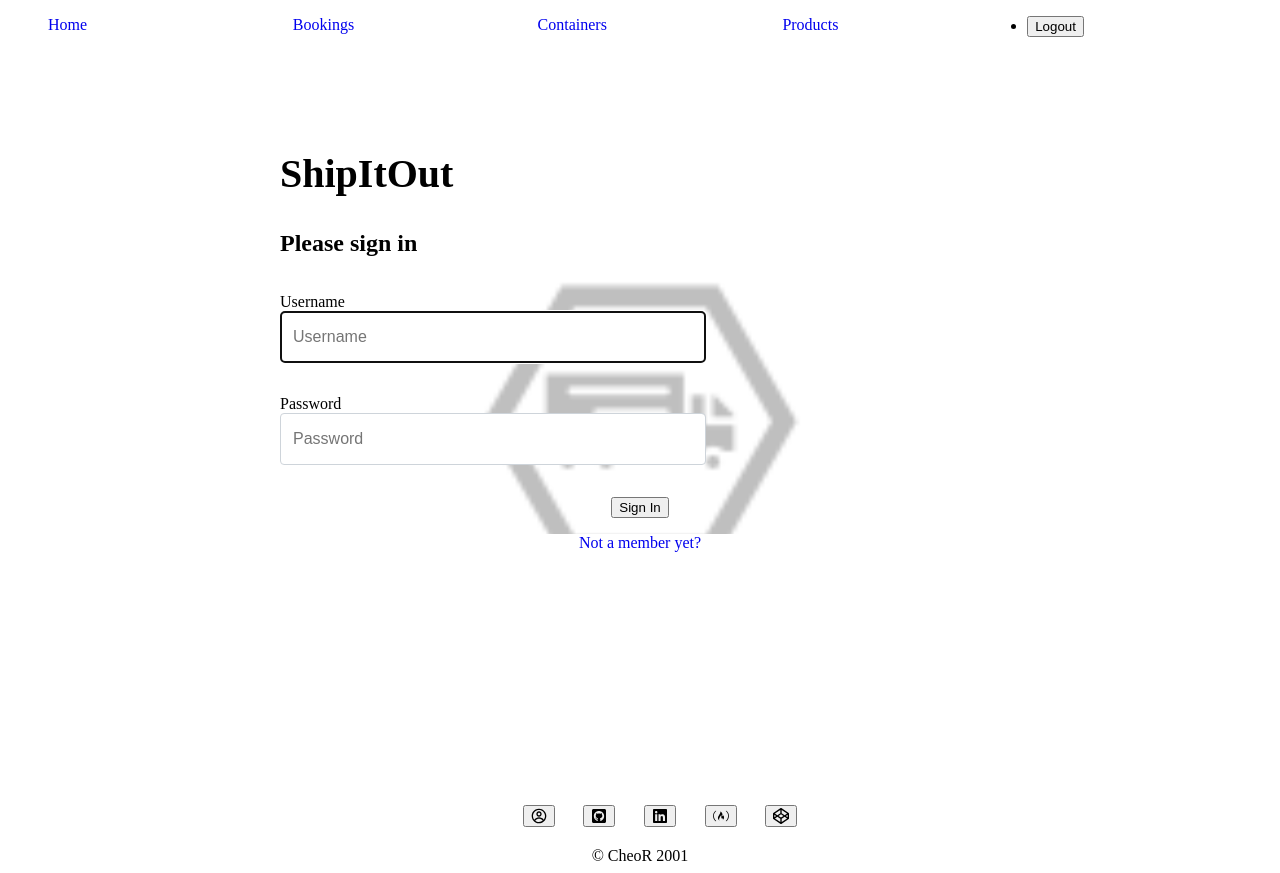
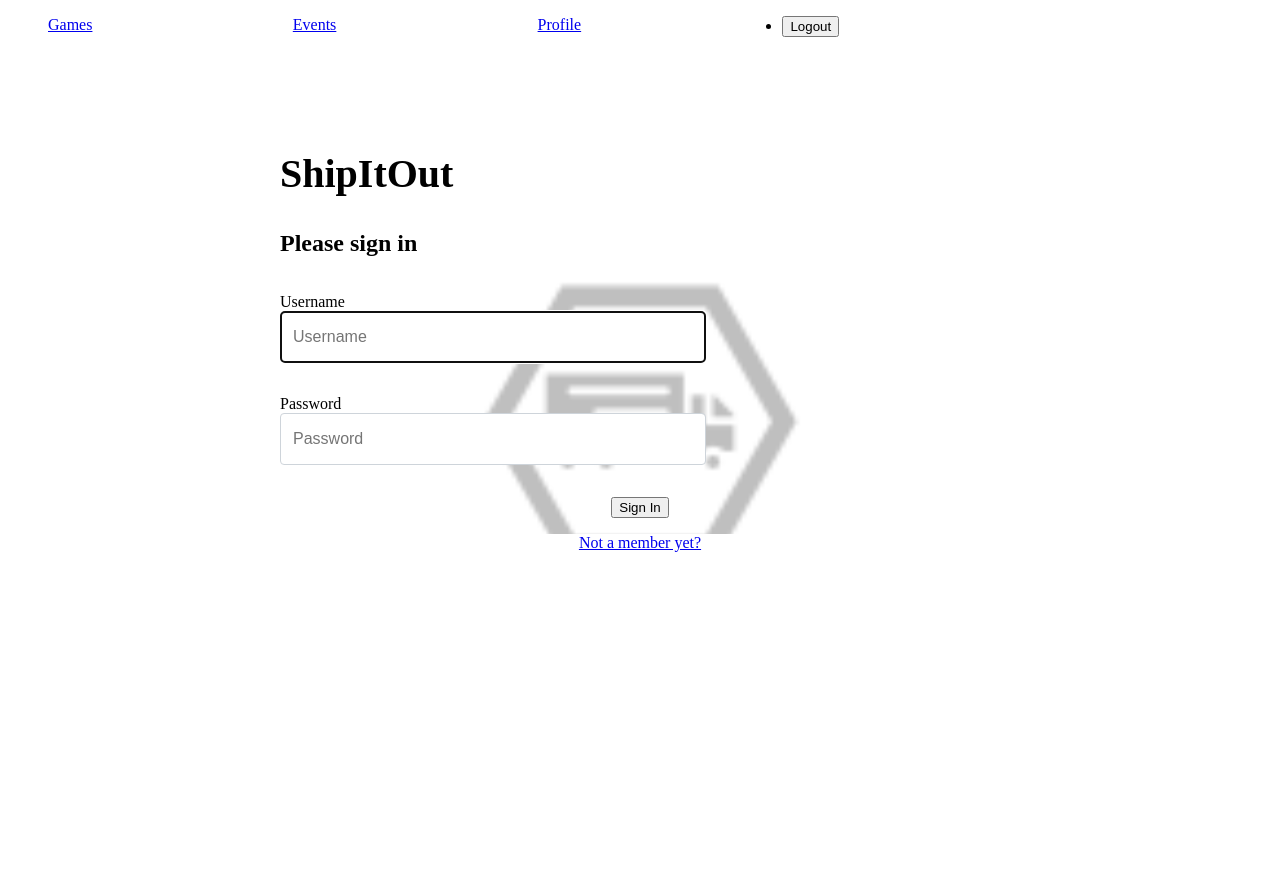
Before and after one commit to CheoR/shipItOut-client, a React (Create React App) app: page /login in a window 1280 px wide. After the commit the page ends 800 px from the top, so only its background shows below. Built offline with nearby package versions, Linux system fonts and the light colour scheme; sample sign-in values are in the browser's storage.

Commit message:
Revert "Cr routes hit various endpoints"

```diff
--- a/package.json
+++ b/package.json
@@ -8,7 +8,6 @@
     "@testing-library/user-event": "^12.1.10",
     "react": "^17.0.2",
     "react-dom": "^17.0.2",
-    "react-icons": "^4.2.0",
     "react-router-dom": "^5.2.0",
     "react-scripts": "4.0.3",
     "web-vitals": "^1.0.1"
--- a/src/components/ShipItOut.jsx
+++ b/src/components/ShipItOut.jsx
@@ -1,13 +1,10 @@
 import React from "react"
-import { Route } from "react-router-dom"
+import { Route, Redirect } from "react-router-dom"
 import { ApplicationViews } from "./ApplicationViews"
 
 import { NavBar } from "./nav/NavBar"
 import { Login } from "./auth/Login"
 import { Register } from "./auth/Register"
-
-import { Home } from "./home/Home"
-
 
 export const ShipItOut = () => (
     <>
@@ -17,17 +14,12 @@ export const ShipItOut = () => (
                 <Route render={NavBar} />
                 <Route render={props => <ApplicationViews {...props} />} />
             </>
+        } else {
+            return <Redirect to="/login" />
         }
-        // else {
-        //     return <>
-        //         {/* <Route render={NavBar} /> */}
-        //         {console.log(" i am home -")}
-        //         <Route render={Home} />
-        //     </>
-        // }
     }} />
-    <Route exact path="/" render={Home} />
-    <Route exact path="/login" render={Login} />
-    <Route exact path="/register" render={Register} />
+
+    <Route path="/login" render={Login} />
+    <Route path="/register" render={Register} />
     </>
 )
--- a/src/components/auth/Login.jsx
+++ b/src/components/auth/Login.jsx
@@ -1,8 +1,6 @@
 import React from "react"
 import { Link } from "react-router-dom"
 import "./Auth.css"
-
-import { Footer } from "../footer/Footer"
 
 export const Login = props => {
     const username = React.createRef()
@@ -27,7 +25,7 @@ export const Login = props => {
             .then(res => {
                 if ("valid" in res && res.valid && "token" in res) {
                     localStorage.setItem( "user_token", res.token )
-                    props.history.push("/bookings")
+                    props.history.push("/")
                 }
                 else {
                     invalidDialog.current.showModal()
@@ -63,7 +61,6 @@ export const Login = props => {
             <section className="link--register">
                 <Link to="/register">Not a member yet?</Link>
             </section>
-            <Footer />
         </main>
     )
 }
--- a/src/components/footer/Footer.jsx
+++ /dev/null
@@ -1,23 +0,0 @@
-import React from "react"
-
-import { FaGithubSquare, FaLinkedin, FaFreeCodeCamp, FaCodepen } from 'react-icons/fa';
-import { CgProfile } from 'react-icons/cg';
-
-import styles from "./Footer.module.css"
-
-export const Footer = () => {
-  return (
-    <>
-      <footer className={styles.footie}>
-        <ul className={styles.iconList}>
-          <a href="https://cheor.github.io/portfolio/">  <button className={styles.btn}><CgProfile      className={styles.icon}/></button></a>
-          <a href="https://github.com/CheoR">            <button className={styles.btn}><FaGithubSquare className={styles.icon}/></button></a>
-          <a href="https://www.linkedin.com/">           <button className={styles.btn}><FaLinkedin     className={styles.icon}/></button></a>
-          <a href="https://www.freecodecamp.org/cheor">  <button className={styles.btn}><FaFreeCodeCamp className={styles.icon}/></button></a>
-          <a href="https://codepen.io/CheoR/full/QzPJbQ"><button className={styles.btn}><FaCodepen      className={styles.icon}/></button></a>
-        </ul>
-        <aside className={styles.copy}>&copy; CheoR 2001</aside>
-      </footer>
-    </>
-  )
-}
--- a/src/components/footer/Footer.module.css
+++ /dev/null
@@ -1,28 +0,0 @@
-.footie {
-  width: 60%;
-  margin: 0 auto;
-  margin-top: 20%;
-}
-
-.iconList {
-  max-width: 40%;
-  margin: 0 auto;
-  display: flex;
-  justify-content: space-around;
-
-  margin-bottom: 20px;
-}
-
-.icon {
-  font-size: 1rem;
-}
-
-.btn {
-  display: flex;
-  justify-content: center;
-  align-items: center;
-}
-
-.copy {
-  text-align: center;
-}
--- a/src/components/home/Home.jsx
+++ /dev/null
@@ -1,43 +0,0 @@
-import React from "react"
-import { Link } from 'react-router-dom'
-
-
-import { Footer } from "../footer/Footer"
-import logo from '../../assets/images/pugTransport.svg'
-import styles from "./Home.module.css"
-
-
-export const Home = ( props ) => {
-    return (
-        <>
-            <main className={styles.main}>
-                <div className={styles.infoBox}>
-                    <h1 className={styles.title}>ShipItOut</h1>
-                    <div className={styles.svgContainer}>
-                        <img className={styles.logo} src={logo} alt="Pug Transport Logo" />
-                    </div>
-                    <div className={styles.textBox}>
-                        <p>
-                            Lorem ipsum dolor sit amet consectetur adipisicing elit. Sequi, debitis neque unde beatae maxime dolor quis.
-                        </p>
-                        <p>Sunt quia hic modi quod, laboriosam et excepturi quo repellendus harum? Praesentium corrupti nulla aperiam.
-                            Eveniet architecto, distinctio iste facilis adipisci ipsum. Rem, aliquam odio.
-                            Soluta dolorem laudantium quam iusto delectus architecto eaque pariatur.
-                        </p>
-                    </div>
-                </div>
-                {/* className={`${styles.description} ${styles.yellow}`} */}
-
-                <div className={styles.buttonBox}>
-                    <Link to="/login">
-                        <button className={`${styles.btn} ${styles.login}`}>Login</button>
-                    </Link>
-                    <Link to="/register">
-                        <button className={`${styles.btn} ${styles.register}`}>Register</button>
-                    </Link>
-                </div>
-            </main>
-            <Footer />
-        </>
-    )
-}
--- a/src/components/home/Home.module.css
+++ /dev/null
@@ -1,49 +0,0 @@
-.main {
-  width: 60%;
-  margin: 0 auto;
-  text-align: center;
-}
-
-.textBox {
-  width: 40%;
-  margin: 0 auto;
-}
-
-.buttonBox {
-  max-width: 60%;
-  margin: 0 auto;
-
-  display: flex;
-  justify-content: space-around;
-}
-
-.svgContainer {
-  display: flex;
-  justify-content: center;
-}
-
-.btn {
-  height: 50px;
-  width: 200px;
-  padding: 25px;
-  border-radius: 15px;
-
-  display: flex;
-  justify-content: center;
-  align-items: center;
-
-  font-size: 2rem;
-  font-weight: 100;
-}
-
-.login {
-  background: lightgreen;
-}
-
-.register {
-  background: rgb(136, 180, 53);
-}
-
-a {
-  text-decoration: none;
-}
--- a/src/components/nav/NavBar.jsx
+++ b/src/components/nav/NavBar.jsx
@@ -7,16 +7,13 @@ export const NavBar = (props) => {
     return (
         <ul className="navbar">
             <li className="navbar__item">
-                <Link className="nav-link" to="/">Home</Link>
+                <Link className="nav-link" to="/">Games</Link>
             </li>
             <li className="navbar__item">
-                <Link className="nav-link" to="/bookings">Bookings</Link>
+                <Link className="nav-link" to="/events">Events</Link>
             </li>
             <li className="navbar__item">
-                <Link className="nav-link" to="/containers">Containers</Link>
-            </li>
-            <li className="navbar__item">
-                <Link className="nav-link" to="/products">Products</Link>
+                <Link className="nav-link" to="/profile">Profile</Link>
             </li>
             {
                 (localStorage.getItem("user_token") !== null) ?
@@ -36,7 +33,6 @@ export const NavBar = (props) => {
                             <Link className="nav-link" to="/register">Register</Link>
                         </li>
                     </>
-            }
-        </ul>
+            }        </ul>
     )
 }
```
Also changed, not shown: src/components/ApplicationViews.jsx (+0 -7 lines), 1 other file (tests, documents, lock files or other folders).
